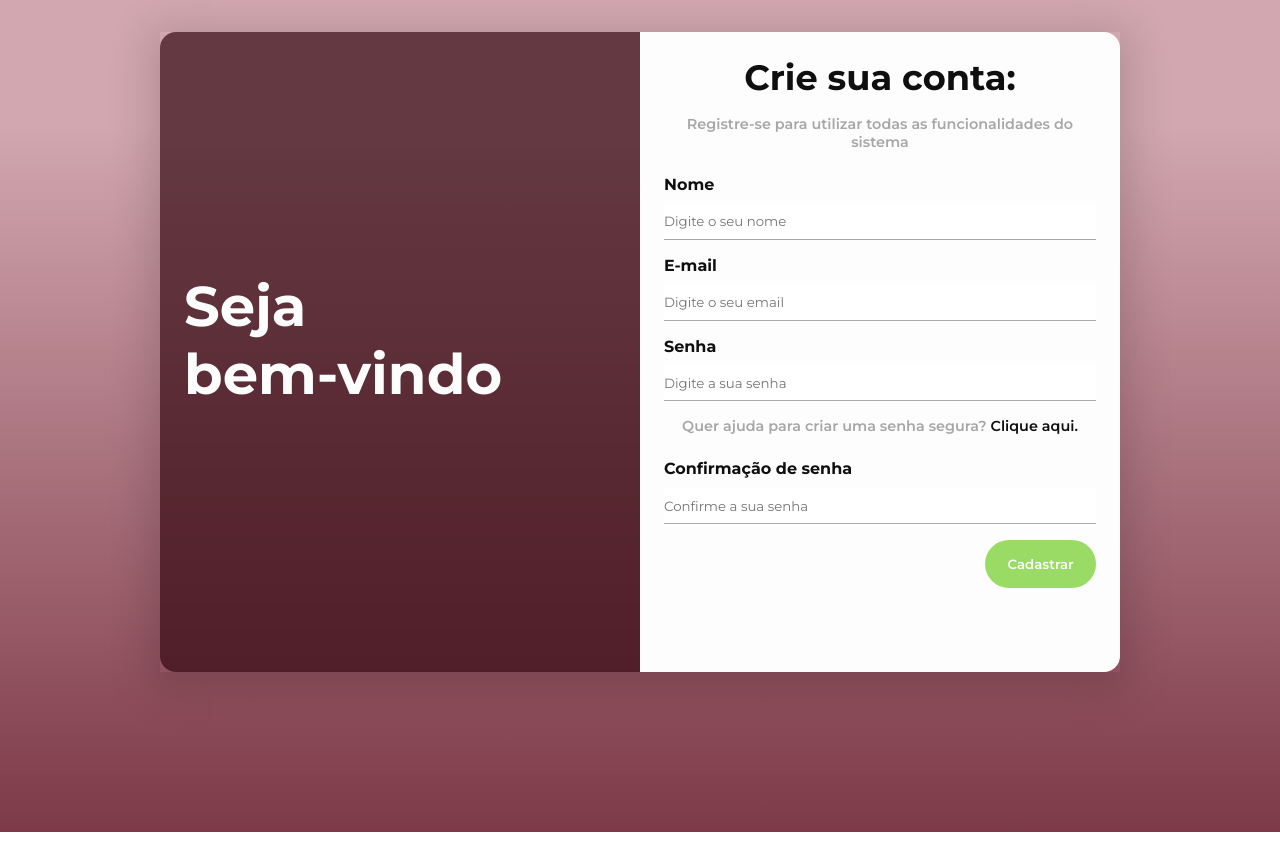
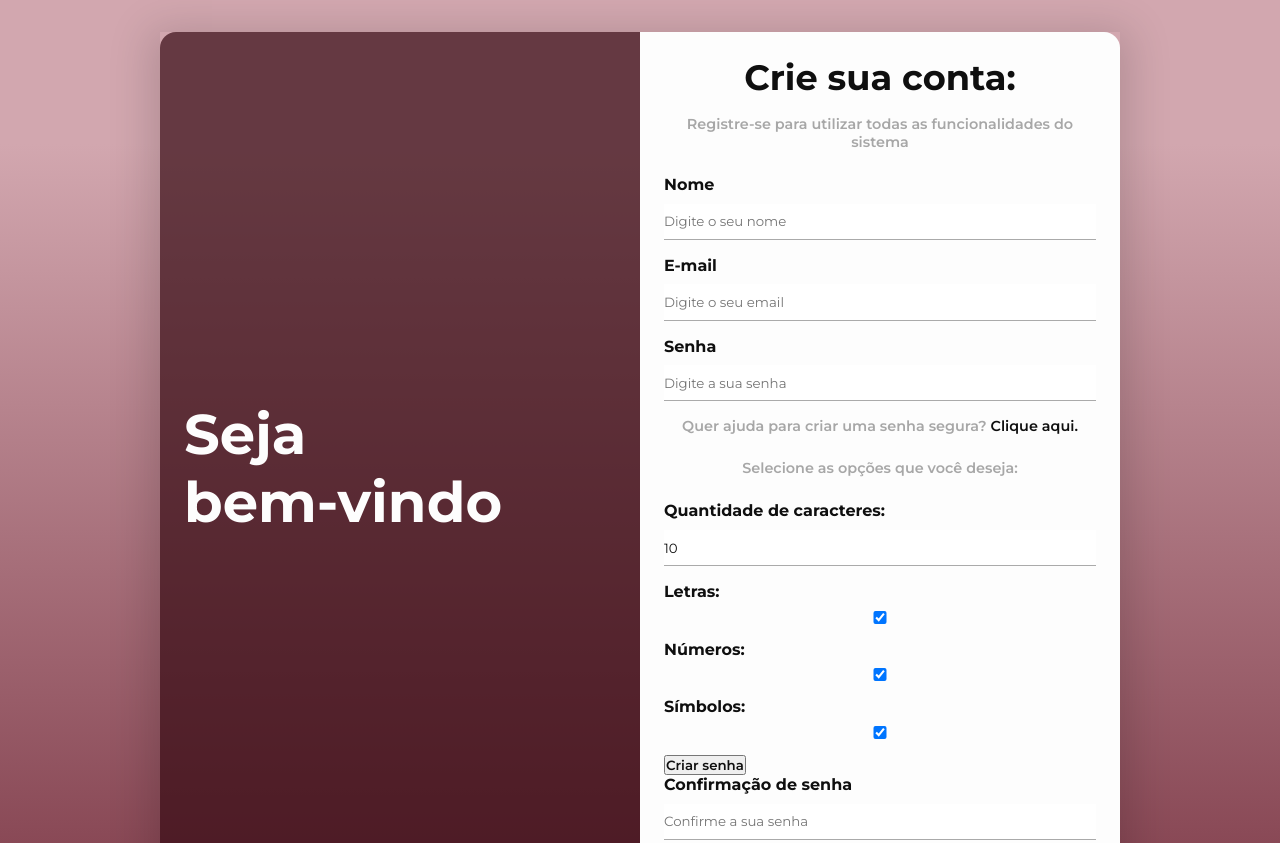
Before and after one commit to Vitoria-Rodrigues/PasswordGenerator, a plain HTML site: page index.html in a window 1280 px wide. Shown: the top 843 px of the page. Drawn offline with Linux system fonts and the light colour scheme.

Commit message:
Feat: adicionar seção de opções para geração de senha

```diff
--- a/index.html
+++ b/index.html
@@ -33,6 +33,26 @@
             </div>
             <p>Quer ajuda para criar uma senha segura?
                 <span id="generate-password">Clique aqui.</span></p>
+                <div id="generate-options" class="hide">
+                    <p>Selecione as opções que você deseja:</p>
+                        <div class="form-control">
+                            <label for="length">Quantidade de caracteres:</label>
+                            <input type="text" id="length" name="length" value="10" />
+                        </div>
+                        <div class="form-control">
+                            <label for="letters">Letras:</label>
+                            <input type="checkbox" id="letters" name="letters" checked />
+                        </div>
+                        <div div class="form-control">
+                            <label for="numbers">Números:</label>
+                            <input type="checkbox" id="numbers" name="numbers" checked />
+                        </div>
+                        <div class="form-control">
+                            <label for="symbols">Símbolos:</label>
+                            <input type="checkbox" id="symbols" name="symbols" checked />
+                        </div>
+                    <button id="generate-password">Criar senha</button>
+                </div>
                 <div id="generated-password">
                     <p>Aqui está a sua senha:</p>
                     <h4></h4>
```
